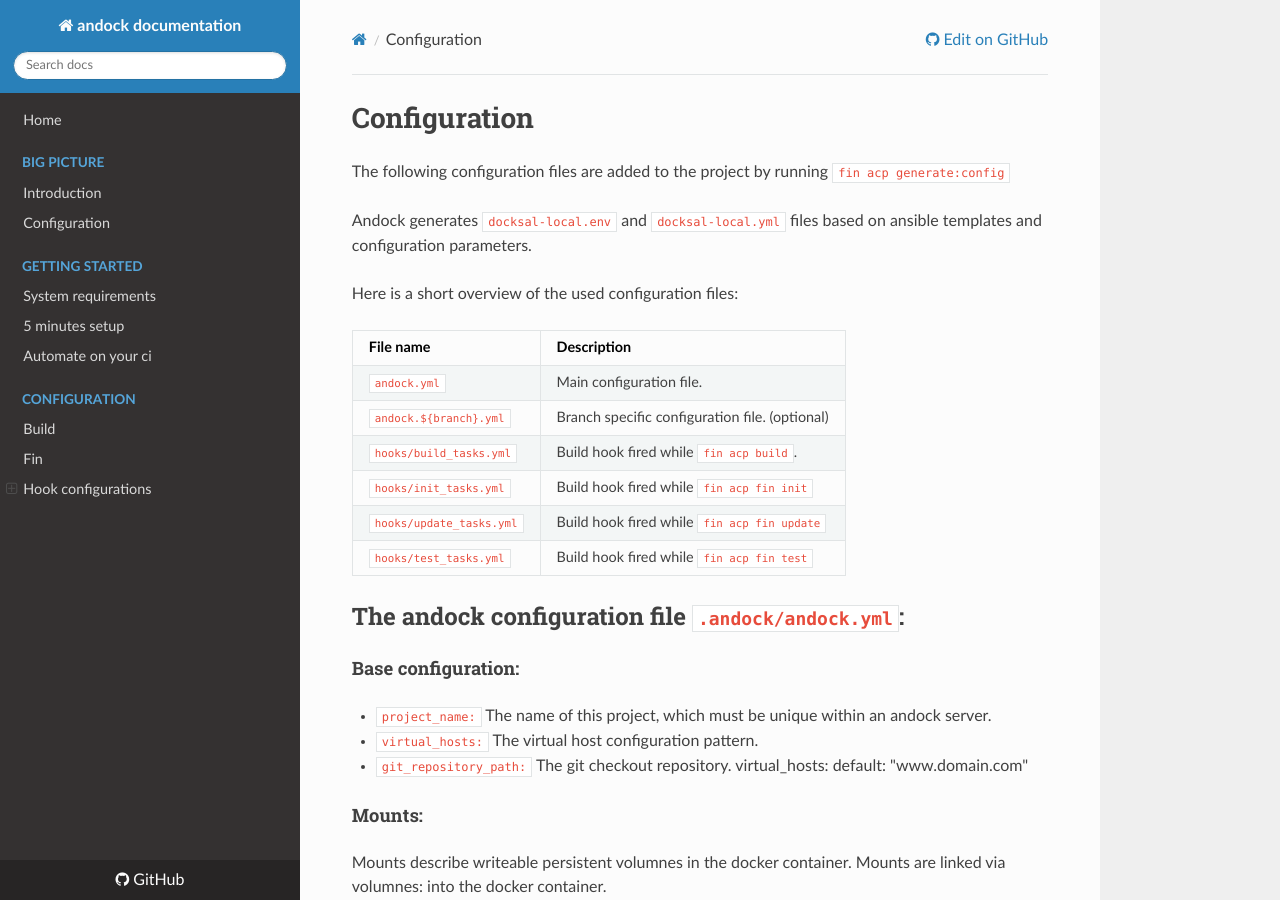
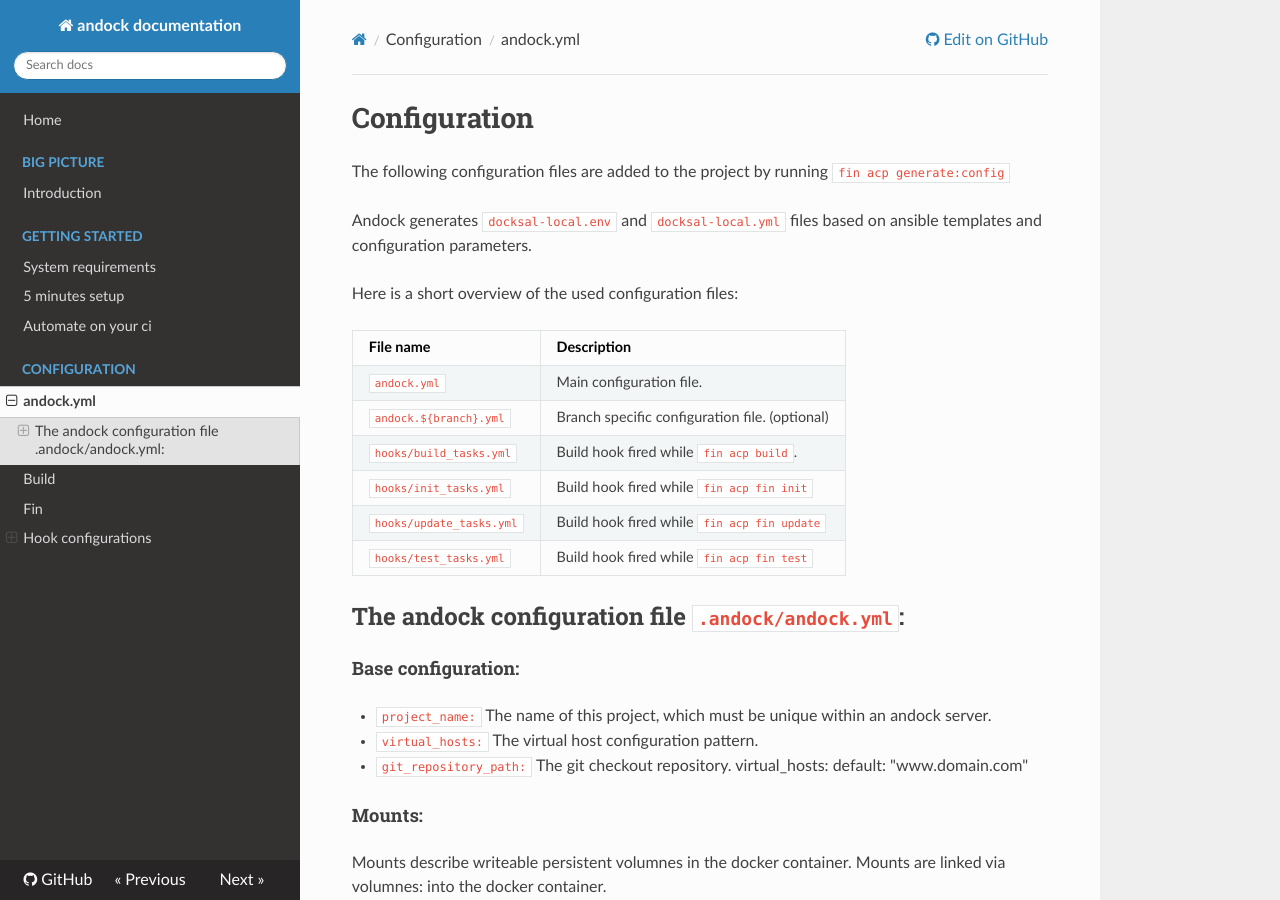
Before and after one commit to andock/andock, an MkDocs documentation site: the page built from docs/configuration/andock.md, in a window 1280 px wide and 900 px high. Built offline with MkDocs 1.6.1, drawn with Linux system fonts in a browser that asks for light colours; nearby versions of some CDN libraries; old or Windows-style settings are respelled for this version of MkDocs.

Commit message:
Update documentation.

```diff
--- a/mkdocs.yml
+++ b/mkdocs.yml
@@ -8,12 +8,12 @@
   - Home: index.md
   - Big Picture:
     - Introduction: big-picture/introduction.md
-    - Configuration: big-picture/configuration-structure.md
   - Getting started:
     - System requirements: getting-started/system-requirements.md
     - 5 minutes setup: getting-started/docksal.md
     - Automate on your ci: getting-started/ci.md
   - Configuration:
+    - andock.yml: configuration/andock.md
     - Build: configuration/build.md
     - Fin: configuration/fin.md
     - Hook configurations:
```
